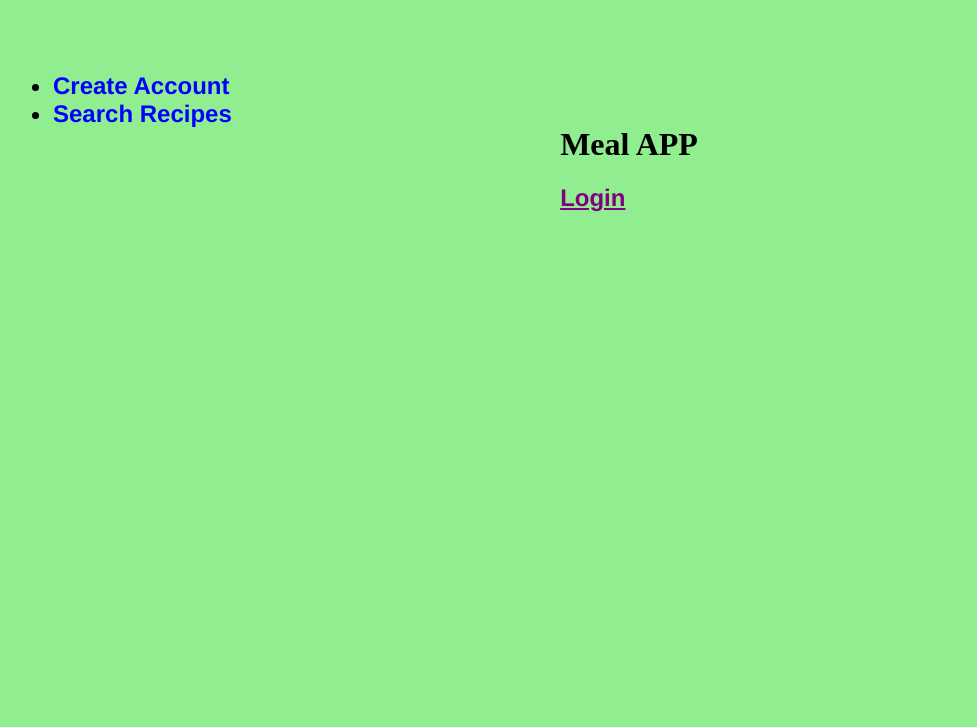
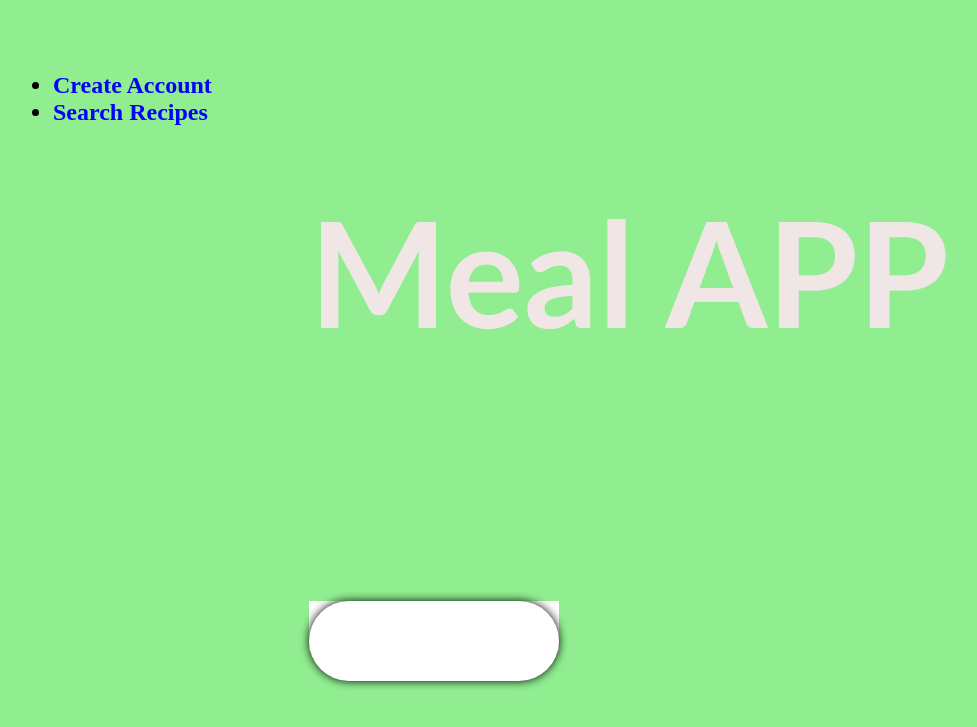
Before and after one commit to KhangN2234/Meal-Plan-Project, a Flask app: page / in a window 1280 px wide. Shown: the top 727 px of the page, without its empty margins (11-988 px from the left). Run offline with Flask 2, Linux system fonts and the light colour scheme.

Commit message:
Rounded out the login button

```diff
--- a/meal_app/static/css/main.css
+++ b/meal_app/static/css/main.css
@@ -3,11 +3,41 @@ body {
     justify-content: center;
     align-items: center;
     min-height: 40vh;
+    height: 90vh;
     background: lightgreen;
   }
 
-h2 {
-    font-family: Helvetica, Geneva, Arial, SunSans-Regular, sans-serif }
+h1 {
+    font-family: "Gill Sans", sans-serif;
+    font-size: 14cap;
+    min-height: 40vh;
+    color: rgb(240, 230, 230);
+}
+.wrapper {
+    width: 250px;
+    height: 50px;
+    background: white;
+    color: rgb(183, 215, 215);
+    align-self: center;
+}
+
+.wrapper h2 {
+    font-family: "Gill Sans", sans-serif;
+    text-align: center;
+    width: 100%;
+    height: 100%;
+    color: aqua;
+}
+
+.wrapper .btn {
+    width: 100%;
+    height: 80px;
+    background: #fff;
+    border: none;
+    outline: none;
+    border-radius: 40px;
+    box-shadow: 0 0 10px;
+}
 
 ul.navbar {
     position: absolute;
--- a/meal_app/templates/layout.html
+++ b/meal_app/templates/layout.html
@@ -11,7 +11,6 @@
         <ul class = "navbar">
           <li><a href="{{ url_for('signup') }}">Create Account</a></li>
           <li><a href="{{ url_for('search') }}">Search Recipes</a></li>
-        </h2>
       </nav>
     </h2>
   </header>
--- a/meal_app/templates/welcome.html
+++ b/meal_app/templates/welcome.html
@@ -1,7 +1,7 @@
 {% extends "layout.html" %}
 {% block content %}
-
-    <h1>Meal APP</h1>
-      <h2> <a href="">Login</a> </h2>
+<h1>Meal APP</h1>
+  <div class="wrapper">
+      <button type="submit" class="btn" Login ></button>
   </div>
 {% endblock %}
```
